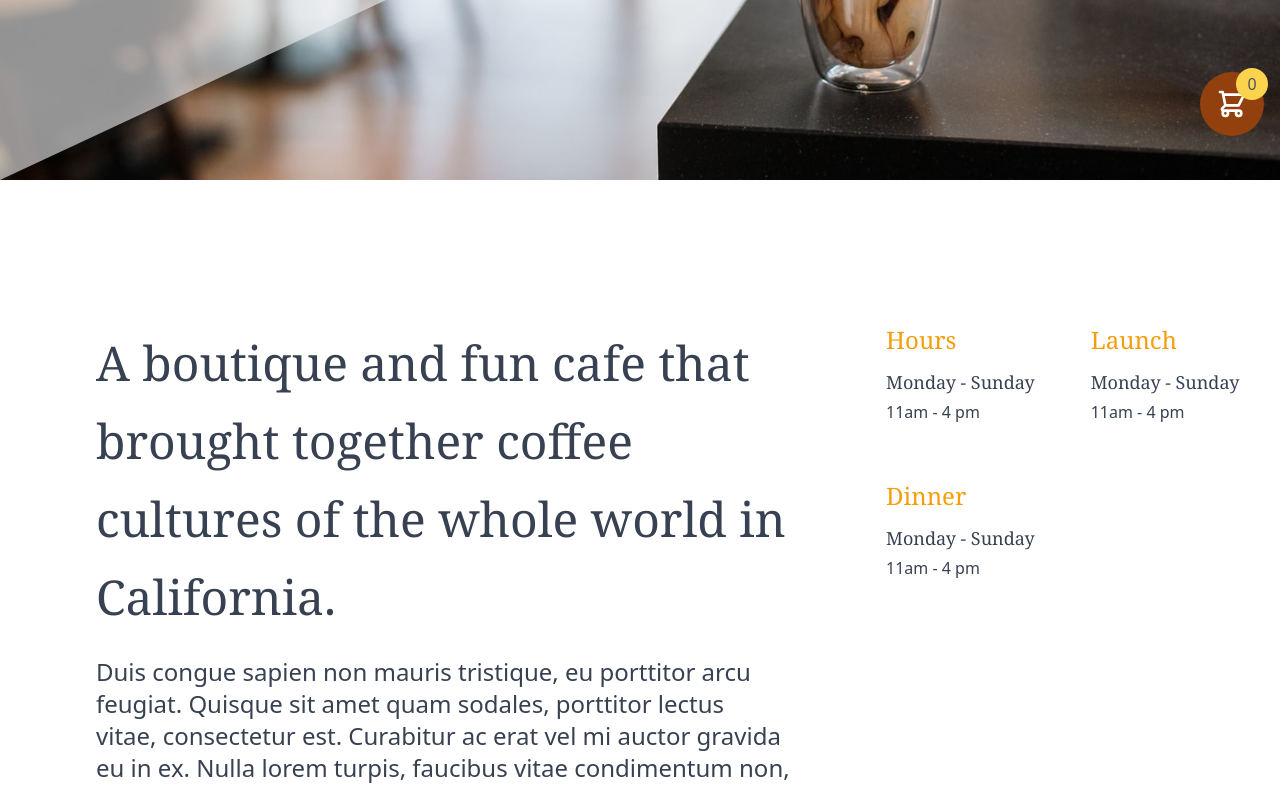
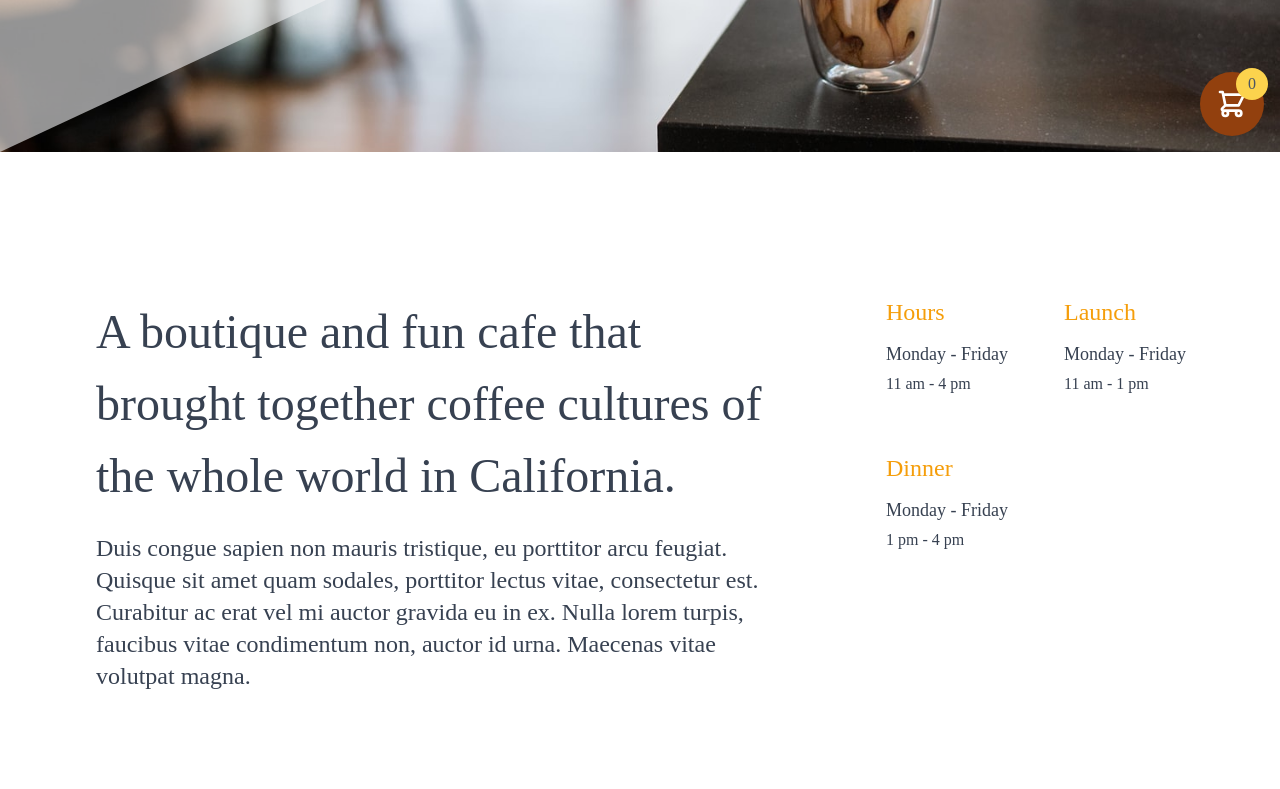
Before and after one commit to moonlik/coffee-shop-project, a React (Create React App) app: page / in a window 1280 px wide. Shown: the part 648-1437 px from the top of the page. Built offline with nearby package versions, Linux system fonts and the light colour scheme.

Commit message:
Added new family fonts

```diff
--- a/src/About.js
+++ b/src/About.js
@@ -3,25 +3,25 @@ export default function About() {
         <div className="flex flex-wrap py-20 lg:flex-nowrap min-h-screen items-start max-w-screen-xl mx-auto gap-10 lg:gap-20 pt-16 md:pt-36 pl-4 text-gray-700">
             <div className="lg:w-2/3 px-4">
                 <div className="max-w-3xl mx-auto lg:pl-16 ">
-                    <h2 className="text-3xl md:text-5xl font-thin font-serif md:leading-relaxed">A boutique and fun cafe that brought together coffee cultures of the whole world in California.</h2>
+                    <h2 className="text-3xl md:text-5xl font-serif md:leading-normal">A boutique and fun cafe that brought together coffee cultures of the whole world in California.</h2>
                     <p className="mt-3 sm:mt-5 text-xl md:text-2xl font-light">Duis congue sapien non mauris tristique, eu porttitor arcu feugiat. Quisque sit amet quam sodales, porttitor lectus vitae, consectetur est. Curabitur ac erat vel mi auctor gravida eu in ex. Nulla lorem turpis, faucibus vitae condimentum non, auctor id urna. Maecenas vitae volutpat magna.</p>
                 </div>
             </div>
             <div className="lg:w-1/3 flex flex-wrap lg:px-0 gap-14 px-4">
                 <div>
                     <h3 className="text-2xl font-serif mb-3 text-yellow-500">Hours</h3>
-                    <p className="text-lg font-serif mb-1">Monday - Sunday</p>
-                    <p>11am - 4 pm</p>
+                    <p className="text-lg font-serif mb-1">Monday - Friday</p>
+                    <p>11 am - 4 pm</p>
                 </div>
                 <div>
                     <h3 className="text-2xl font-serif mb-3 text-yellow-500">Launch</h3>
-                    <p className="text-lg font-serif mb-1">Monday - Sunday</p>
-                    <p>11am - 4 pm</p>
+                    <p className="text-lg font-serif mb-1">Monday - Friday</p>
+                    <p>11 am - 1 pm</p>
                 </div>
                 <div>
                     <h3 className="text-2xl font-serif mb-3 text-yellow-500">Dinner</h3>
-                    <p className="text-lg font-serif mb-1">Monday - Sunday</p>
-                    <p>11am - 4 pm</p>
+                    <p className="text-lg font-serif mb-1">Monday - Friday</p>
+                    <p>1 pm - 4 pm</p>
                 </div>
             </div>
         </div>
--- a/src/Header.js
+++ b/src/Header.js
@@ -39,7 +39,7 @@ export default function Header() {
               <div className="text-left">
                 <h1 className="tracking-tight text-yellow-700 text-5xl md:text-7xl font-serif">
                   <span className="block">Baked desserts</span>{' '}
-                  <span className="block">and roasted coffee</span>
+                  <span className="block">& roasted coffee</span>
                 </h1>
                 <p className="mt-3 text-brown-700 sm:mt-5 text-xl sm:max-w-xl md:mt-5 md:text-xl lg:mx-0">
                   Anim aute id magna aliqua ad ad non deserunt sunt. Qui irure qui lorem cupidatat commodo. Elit sunt amet
--- a/tailwind.config.js
+++ b/tailwind.config.js
@@ -3,6 +3,10 @@ module.exports = {
     darkMode: false, // or 'media' or 'class'
     theme: {
 		extend: {
+        fontFamily: {
+          'sans': ['Raleway'],
+          'serif': ['PlayfairDisplay'],
+        },
 			backgroundImage: theme => ({
           'hero-pattern': "url(./assets/images/coffee-house-header.jpeg)",
           'company-image': "url('./assets/images/coffee-house-interior.jpeg')"
```
Also changed, not shown: src/assets/fonts/PlayfairDisplay-VariableFont_wght.ttf (added), src/assets/fonts/Raleway-VariableFont_wght.ttf (added).
